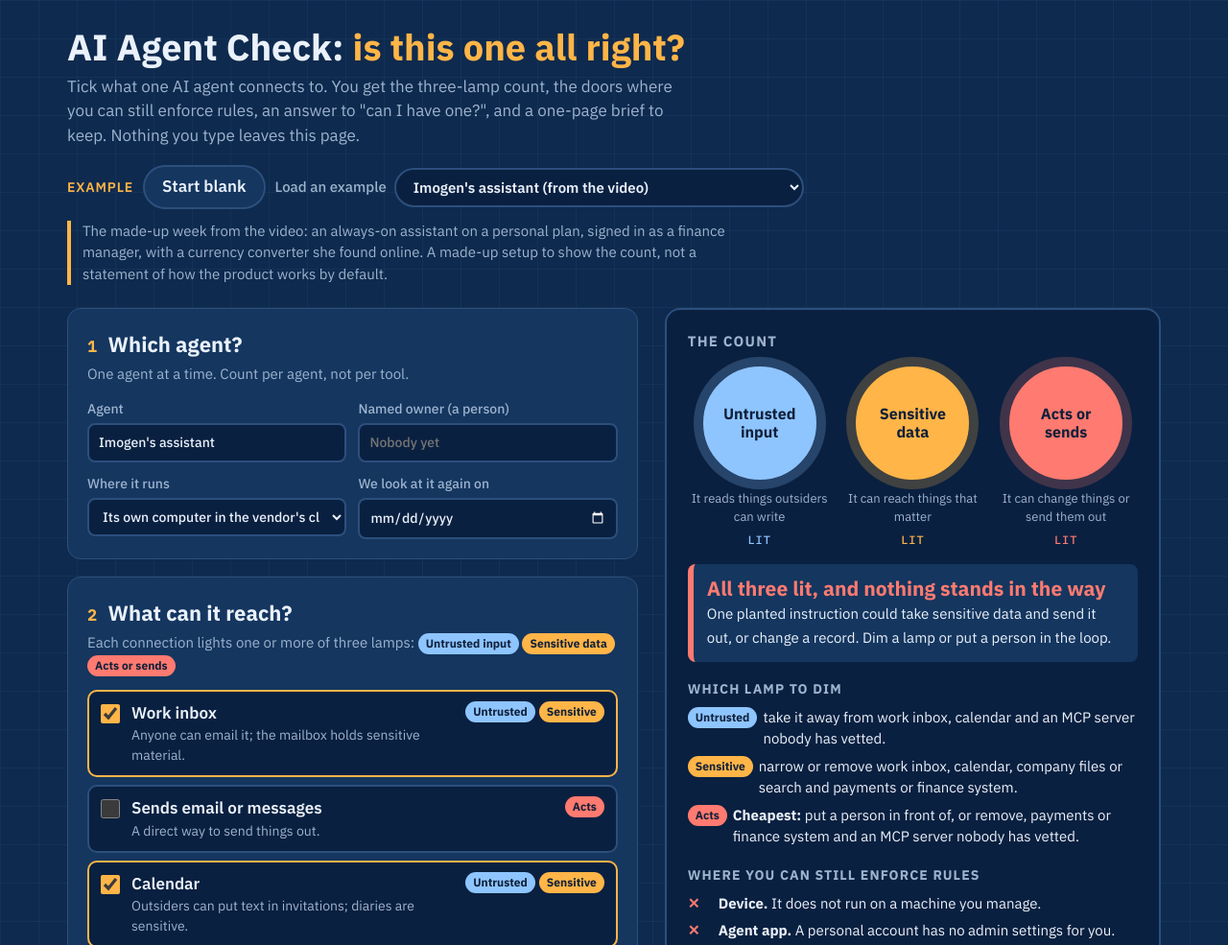
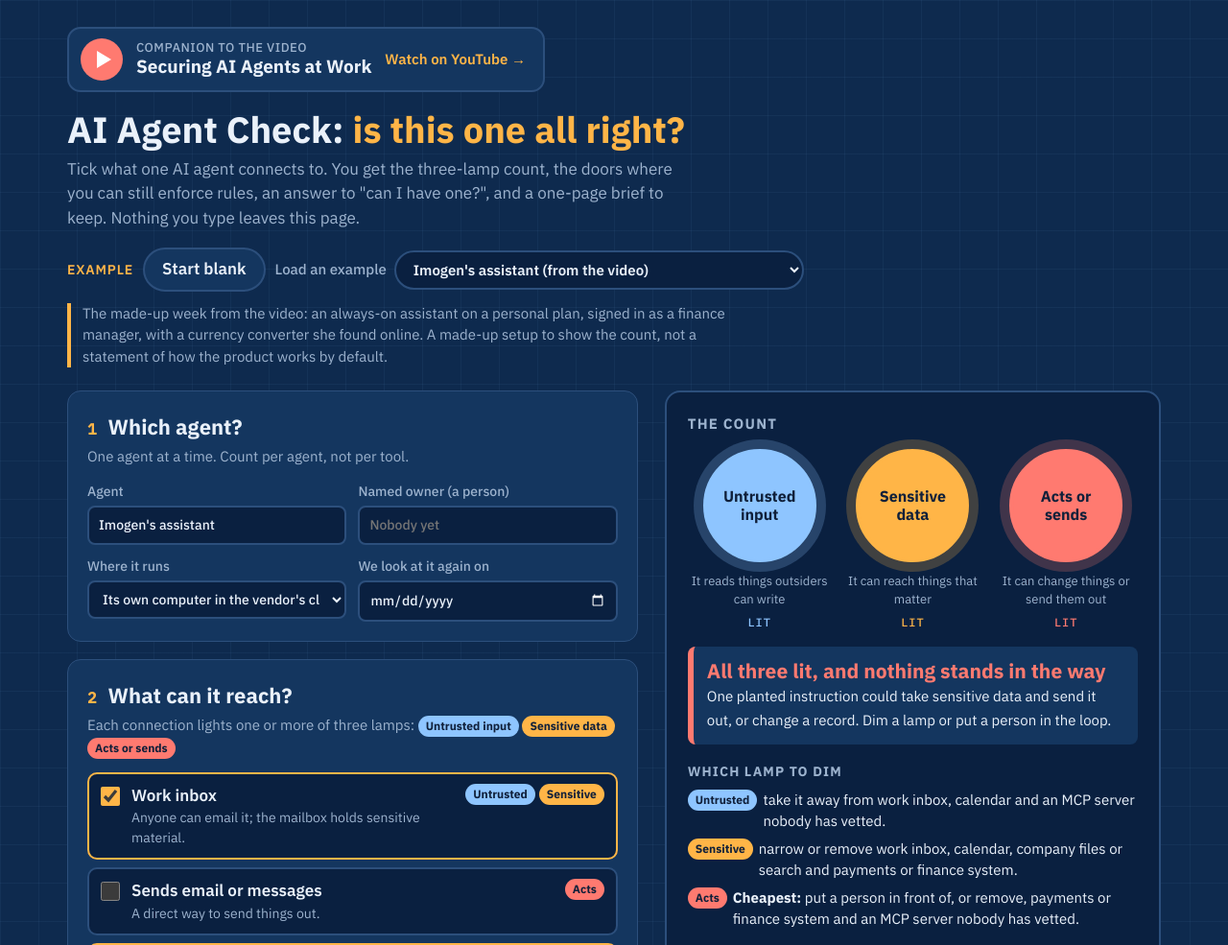
Before and after one commit to cafesecurity/ai-tools, a plain HTML site: page agent-check/index.html in a window 1280 px wide. Shown: the top 985 px of the page at 96% size. Drawn offline with Linux system fonts and the light colour scheme.

Commit message:
agent-check: video renamed 'Securing AI Agents at Work'; video link at the top
Co-Authored-By: Claude Opus 5.5 <noreply@anthropic.com>
Claude-Session: https://claude.ai/code/session_01XRTrTaxudx7PxVWiGHFgxB

```diff
--- a/agent-check/index.html
+++ b/agent-check/index.html
@@ -37,6 +37,13 @@ body {
   color: var(--ink); font-family: var(--font); font-size: 17px; line-height: 1.5;
 }
 .wrap { max-width: 1180px; margin: 0 auto; padding: 28px 20px 64px; }
+.videolink { display: inline-flex; align-items: center; gap: 14px; margin: 0 0 18px; padding: 10px 18px 10px 12px; background: var(--panel); border: 2px solid var(--line); border-radius: 14px; color: var(--ink); text-decoration: none; max-width: 100%; flex-wrap: wrap; }
+.videolink:hover { border-color: var(--accent); }
+.videolink .play { width: 44px; height: 44px; border-radius: 50%; background: var(--bad); position: relative; flex: none; }
+.videolink .play::after { content: ""; position: absolute; left: 17px; top: 13px; border-left: 15px solid #fff; border-top: 9px solid transparent; border-bottom: 9px solid transparent; }
+.videolink small { display: block; font-size: 13px; color: var(--muted); font-weight: 500; letter-spacing: .04em; text-transform: uppercase; }
+.videolink > span:nth-child(2) { font-size: 19px; font-weight: 700; line-height: 1.25; }
+.videolink .go { font-size: 15px; font-weight: 600; color: var(--accent); }
 header h1 { font-size: 38px; line-height: 1.1; margin: 0 0 8px; text-wrap: balance; }
 header h1 span { color: var(--accent); }
 header p { margin: 0; max-width: 62ch; color: var(--muted); }
@@ -155,6 +162,7 @@ footer a { color: var(--lamp-a); }
 <body>
 <div class="wrap">
   <header>
+    <a class="videolink" href="https://youtu.be/QffClw8TdN4"><span class="play" aria-hidden="true"></span><span><small>Companion to the video</small>Securing AI Agents at Work</span><span class="go" aria-hidden="true">Watch on YouTube &rarr;</span></a>
     <h1>AI Agent Check: <span>is this one all right?</span></h1>
     <p>Tick what one AI agent connects to. You get the three-lamp count, the doors where you can still enforce rules, an answer to "can I have one?", and a one-page brief to keep. Nothing you type leaves this page.</p>
   </header>
@@ -228,7 +236,7 @@ footer a { color: var(--lamp-a); }
 
   <footer>
     <p><b>Use at your own risk.</b> Provided as is, with no warranty. Products, settings and MCP servers change quickly; the server details were checked against vendors' documentation on 11 November 2026 and may be out of date or incomplete. Nothing here is a security assessment, a guarantee or professional advice, and responsibility for securing your systems and data stays with you and your organisation.</p>
-    <p>A thinking aid from the video <a href="https://youtu.be/QffClw8TdN4">The Assistant Nobody in IT Has Met</a>, current as of November 2026. It is not an assessment of any product, and not legal or compliance advice. The count follows Meta's <a href="https://ai.meta.com/blog/practical-ai-agent-security/">Agents Rule of Two</a>, which builds on Simon Willison's <a href="https://simonwillison.net/2025/Jun/16/the-lethal-trifecta/">lethal trifecta</a>. The call-back rule for bank details follows the UK National Crime Agency's <a href="https://www.nationalcrimeagency.gov.uk/who-we-are/publications/787-invoice-fraud-infosheet/file">invoice fraud guidance</a>.</p>
+    <p>A thinking aid from the video <a href="https://youtu.be/QffClw8TdN4">Securing AI Agents at Work</a>, current as of November 2026. It is not an assessment of any product, and not legal or compliance advice. The count follows Meta's <a href="https://ai.meta.com/blog/practical-ai-agent-security/">Agents Rule of Two</a>, which builds on Simon Willison's <a href="https://simonwillison.net/2025/Jun/16/the-lethal-trifecta/">lethal trifecta</a>. The call-back rule for bank details follows the UK National Crime Agency's <a href="https://www.nationalcrimeagency.gov.uk/who-we-are/publications/787-invoice-fraud-infosheet/file">invoice fraud guidance</a>.</p>
   </footer>
 </div>
 
```
Also changed, not shown: README.md, agent-check/README.md.
